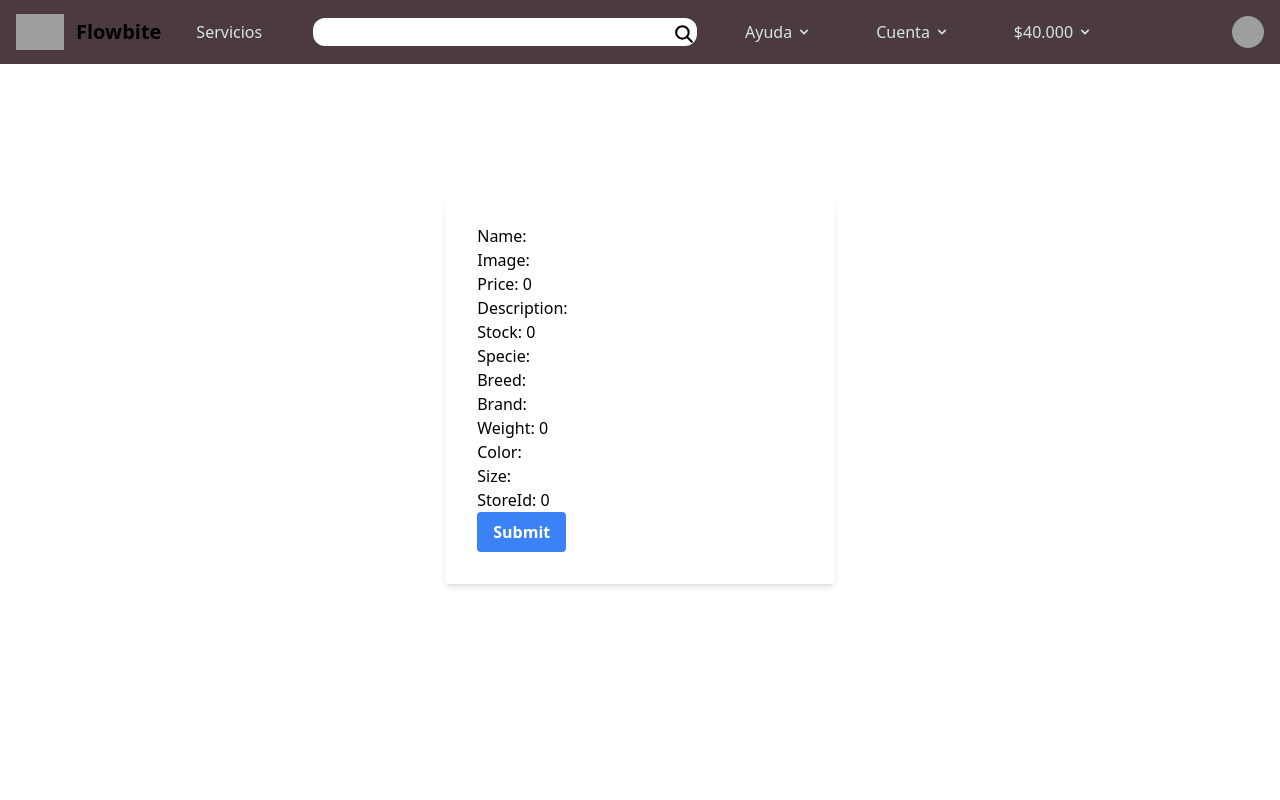
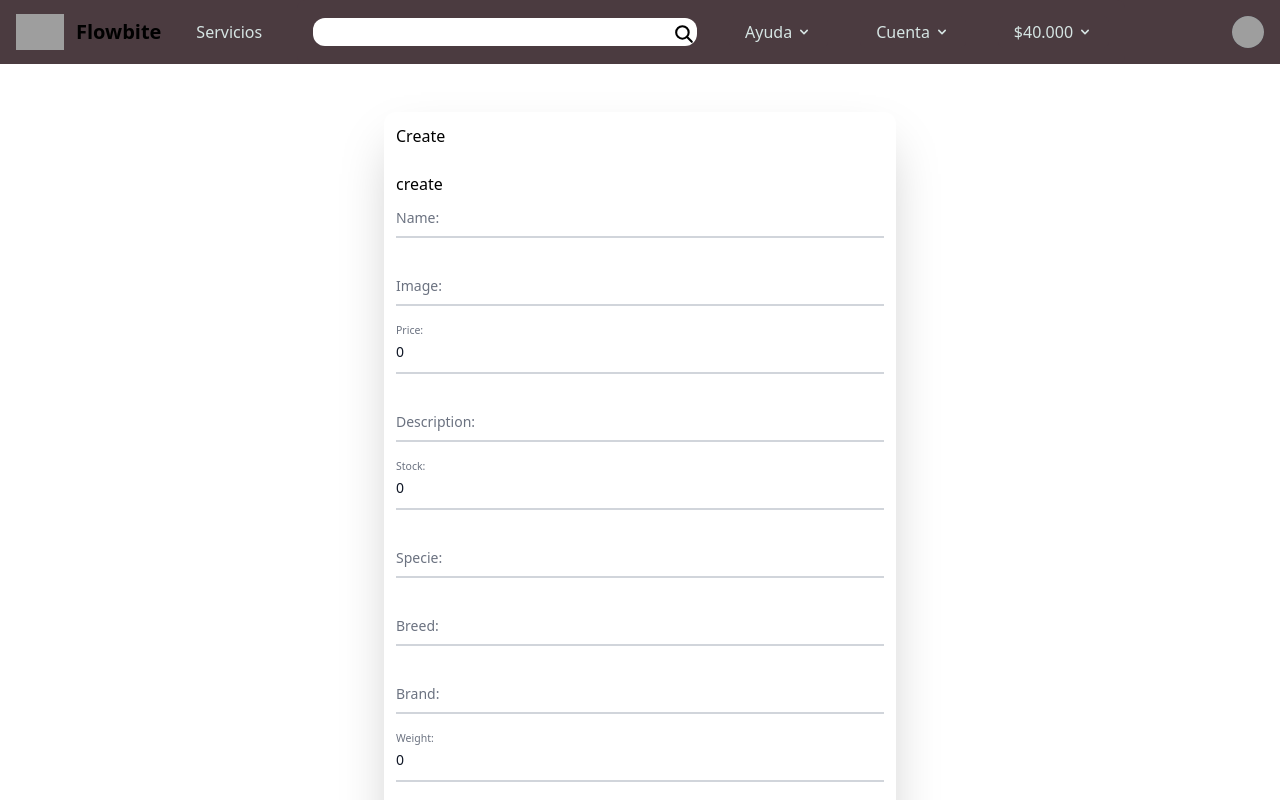
Before and after one commit to PetFriendlyUniverse/Henry-Pf, a React (Vite) app in the folder client/: page /profile/store/create in a window 1280 px wide. Shown: the top 800 px of the page. Built offline with nearby package versions, Linux system fonts and the light colour scheme; grey boxes are pictures that could not be loaded.

Commit message:
style de formproduct

```diff
--- a/client/src/pages/ecommerce/Forms/FormCreateProduct/FormCreateProduct.jsx
+++ b/client/src/pages/ecommerce/Forms/FormCreateProduct/FormCreateProduct.jsx
@@ -1,6 +1,7 @@
 import { useState } from "react";
 import axios from "axios";
 import { validateProductData } from "./Validation/validateProductData";
+import LinkButton from "../../../../components/Button/LinkButton";
 // name,img,price,description,stock,specie,breed,brand,weight,color,size
 
 function FormCreateProduct() {
@@ -54,141 +55,198 @@ function FormCreateProduct() {
   };
 
   return (
-    <div className="flex h-screen items-center justify-center">
+    <div className="flex h-screen justify-center py-28">
       <form
         onSubmit={submitHandler}
-        className="mb-4 rounded bg-white px-8 pt-6 pb-8 shadow-md"
+        className="rounded-xl p-3 shadow-2xl lg:h-[950px] lg:w-2/5"
       >
-        <div>
-          <label>Name: </label>
+        <h3 className="mb-6">Create</h3>
+        <button>create</button>
+        <div className="group relative z-0 mb-6 h-11 w-full">
           <input
             type="text"
             value={form.name}
             name="name"
             onChange={changeHandler}
+            className="peer block w-full appearance-none border-0 border-b-2 border-gray-300 bg-transparent py-2.5 px-0 text-sm text-gray-900  focus:outline-none focus:ring-0 dark:border-gray-600 dark:focus:border-gray-900 "
+            placeholder=" "
+            autoComplete="off"
           />
+          <label className="absolute top-3 -z-10 origin-[0] -translate-y-6 scale-75 transform text-sm text-gray-500 duration-300 peer-placeholder-shown:translate-y-0 peer-placeholder-shown:scale-100 peer-focus:left-0 peer-focus:-translate-y-6 peer-focus:scale-75 peer-focus:font-medium peer-focus:text-gray-900 dark:text-gray-400 peer-focus:dark:text-gray-900">
+            Name:
+          </label>
           {error.name && <span className="text-red-500">{error.name}</span>}
         </div>
-        <div>
-          <label>Image: </label>
+        <div className="group relative z-0 mb-6 h-11 w-full">
           <input
             type="text"
             value={form.img}
             name="img"
             onChange={changeHandler}
+            className="peer block w-full appearance-none border-0 border-b-2 border-gray-300 bg-transparent py-2.5 px-0 text-sm text-gray-900  focus:outline-none focus:ring-0 dark:border-gray-600 dark:focus:border-gray-900 "
+            placeholder=" "
+            autoComplete="off"
           />
+          <label className="absolute top-3 -z-10 origin-[0] -translate-y-6 scale-75 transform text-sm text-gray-500 duration-300 peer-placeholder-shown:translate-y-0 peer-placeholder-shown:scale-100 peer-focus:left-0 peer-focus:-translate-y-6 peer-focus:scale-75 peer-focus:font-medium peer-focus:text-gray-900 dark:text-gray-400 peer-focus:dark:text-gray-900">
+            Image:{" "}
+          </label>
           {error.img && <span className="text-red-500">{error.img}</span>}
         </div>
-        <div>
-          <label>Price: </label>
+        <div className="group relative z-0 mb-6 h-11 w-full">
           <input
             type="text"
             value={form.price}
             name="price"
             onChange={changeHandler}
+            className="peer block w-full appearance-none border-0 border-b-2 border-gray-300 bg-transparent py-2.5 px-0 text-sm text-gray-900  focus:outline-none focus:ring-0 dark:border-gray-600 dark:focus:border-gray-900 "
+            placeholder=" "
+            autoComplete="off"
           />
+          <label className="absolute top-3 -z-10 origin-[0] -translate-y-6 scale-75 transform text-sm text-gray-500 duration-300 peer-placeholder-shown:translate-y-0 peer-placeholder-shown:scale-100 peer-focus:left-0 peer-focus:-translate-y-6 peer-focus:scale-75 peer-focus:font-medium peer-focus:text-gray-900 dark:text-gray-400 peer-focus:dark:text-gray-900">
+            Price:{" "}
+          </label>
           {error.price && <span className="text-red-500">{error.price}</span>}
         </div>
-        <div>
-          <label>Description: </label>
+        <div className="group relative z-0 mb-6 h-11 w-full">
           <input
             type="text"
             value={form.description}
             name="description"
             onChange={changeHandler}
+            className="peer block w-full appearance-none border-0 border-b-2 border-gray-300 bg-transparent py-2.5 px-0 text-sm text-gray-900  focus:outline-none focus:ring-0 dark:border-gray-600 dark:focus:border-gray-900 "
+            placeholder=" "
+            autoComplete="off"
           />
+          <label className="absolute top-3 -z-10 origin-[0] -translate-y-6 scale-75 transform text-sm text-gray-500 duration-300 peer-placeholder-shown:translate-y-0 peer-placeholder-shown:scale-100 peer-focus:left-0 peer-focus:-translate-y-6 peer-focus:scale-75 peer-focus:font-medium peer-focus:text-gray-900 dark:text-gray-400 peer-focus:dark:text-gray-900">
+            Description:{" "}
+          </label>
           {error.description && (
             <span className="text-red-500">{error.description}</span>
           )}
         </div>
-        <div>
-          <label>Stock: </label>
+        <div className="group relative z-0 mb-6 h-11 w-full">
           <input
             type="number"
             value={form.stock}
             name="stock"
             onChange={changeHandler}
+            className="peer block w-full appearance-none border-0 border-b-2 border-gray-300 bg-transparent py-2.5 px-0 text-sm text-gray-900  focus:outline-none focus:ring-0 dark:border-gray-600 dark:focus:border-gray-900 "
+            placeholder=" "
+            autoComplete="off"
           />
+          <label className="absolute top-3 -z-10 origin-[0] -translate-y-6 scale-75 transform text-sm text-gray-500 duration-300 peer-placeholder-shown:translate-y-0 peer-placeholder-shown:scale-100 peer-focus:left-0 peer-focus:-translate-y-6 peer-focus:scale-75 peer-focus:font-medium peer-focus:text-gray-900 dark:text-gray-400 peer-focus:dark:text-gray-900">
+            Stock:{" "}
+          </label>
           {error.stock && <span className="text-red-500">{error.stock}</span>}
         </div>
-        <div>
-          <label>Specie: </label>
+        <div className="group relative z-0 mb-6 h-11 w-full">
           <input
             type="text"
             value={form.specie}
             name="specie"
             onChange={changeHandler}
+            className="peer block w-full appearance-none border-0 border-b-2 border-gray-300 bg-transparent py-2.5 px-0 text-sm text-gray-900  focus:outline-none focus:ring-0 dark:border-gray-600 dark:focus:border-gray-900 "
+            placeholder=" "
+            autoComplete="off"
           />
+          <label className="absolute top-3 -z-10 origin-[0] -translate-y-6 scale-75 transform text-sm text-gray-500 duration-300 peer-placeholder-shown:translate-y-0 peer-placeholder-shown:scale-100 peer-focus:left-0 peer-focus:-translate-y-6 peer-focus:scale-75 peer-focus:font-medium peer-focus:text-gray-900 dark:text-gray-400 peer-focus:dark:text-gray-900">
+            Specie:{" "}
+          </label>
           {error.specie && <span className="text-red-500">{error.specie}</span>}
         </div>
-        <div>
-          <label>Breed: </label>
+        <div className="group relative z-0 mb-6 h-11 w-full">
           <input
             type="text"
             value={form.breed}
             name="breed"
             onChange={changeHandler}
+            className="peer block w-full appearance-none border-0 border-b-2 border-gray-300 bg-transparent py-2.5 px-0 text-sm text-gray-900  focus:outline-none focus:ring-0 dark:border-gray-600 dark:focus:border-gray-900 "
+            placeholder=" "
+            autoComplete="off"
           />
+          <label className="absolute top-3 -z-10 origin-[0] -translate-y-6 scale-75 transform text-sm text-gray-500 duration-300 peer-placeholder-shown:translate-y-0 peer-placeholder-shown:scale-100 peer-focus:left-0 peer-focus:-translate-y-6 peer-focus:scale-75 peer-focus:font-medium peer-focus:text-gray-900 dark:text-gray-400 peer-focus:dark:text-gray-900">
+            Breed:{" "}
+          </label>
           {error.breed && <span className="text-red-500">{error.breed}</span>}
         </div>
-        <div>
-          <label>Brand: </label>
+        <div className="group relative z-0 mb-6 h-11 w-full">
           <input
             type="text"
             value={form.brand}
             name="brand"
             onChange={changeHandler}
+            className="peer block w-full appearance-none border-0 border-b-2 border-gray-300 bg-transparent py-2.5 px-0 text-sm text-gray-900  focus:outline-none focus:ring-0 dark:border-gray-600 dark:focus:border-gray-900 "
+            placeholder=" "
+            autoComplete="off"
           />
+          <label className="absolute top-3 -z-10 origin-[0] -translate-y-6 scale-75 transform text-sm text-gray-500 duration-300 peer-placeholder-shown:translate-y-0 peer-placeholder-shown:scale-100 peer-focus:left-0 peer-focus:-translate-y-6 peer-focus:scale-75 peer-focus:font-medium peer-focus:text-gray-900 dark:text-gray-400 peer-focus:dark:text-gray-900">
+            Brand:{" "}
+          </label>
           {error.brand && <span className="text-red-500">{error.brand}</span>}
         </div>
-        <div>
-          <label>Weight: </label>
+        <div className="group relative z-0 mb-6 h-11 w-full">
           <input
             type="text"
             value={form.weight}
             name="weight"
             onChange={changeHandler}
+            className="peer block w-full appearance-none border-0 border-b-2 border-gray-300 bg-transparent py-2.5 px-0 text-sm text-gray-900  focus:outline-none focus:ring-0 dark:border-gray-600 dark:focus:border-gray-900 "
+            placeholder=" "
+            autoComplete="off"
           />
+          <label className="absolute top-3 -z-10 origin-[0] -translate-y-6 scale-75 transform text-sm text-gray-500 duration-300 peer-placeholder-shown:translate-y-0 peer-placeholder-shown:scale-100 peer-focus:left-0 peer-focus:-translate-y-6 peer-focus:scale-75 peer-focus:font-medium peer-focus:text-gray-900 dark:text-gray-400 peer-focus:dark:text-gray-900">
+            Weight:{" "}
+          </label>
           {error.weight && <span className="text-red-500">{error.weight}</span>}
         </div>
-        <div>
-          <label>Color: </label>
+        <div className="group relative z-0 mb-6 h-11 w-full">
           <input
             type="text"
             value={form.color}
             name="color"
             onChange={changeHandler}
+            className="peer block w-full appearance-none border-0 border-b-2 border-gray-300 bg-transparent py-2.5 px-0 text-sm text-gray-900  focus:outline-none focus:ring-0 dark:border-gray-600 dark:focus:border-gray-900 "
+            placeholder=" "
+            autoComplete="off"
           />
+          <label className="absolute top-3 -z-10 origin-[0] -translate-y-6 scale-75 transform text-sm text-gray-500 duration-300 peer-placeholder-shown:translate-y-0 peer-placeholder-shown:scale-100 peer-focus:left-0 peer-focus:-translate-y-6 peer-focus:scale-75 peer-focus:font-medium peer-focus:text-gray-900 dark:text-gray-400 peer-focus:dark:text-gray-900">
+            Color:{" "}
+          </label>
           {error.color && <span className="text-red-500">{error.color}</span>}
         </div>
-        <div>
-          <label>Size: </label>
+        <div className="group relative z-0 mb-6 h-11 w-full">
           <input
             type="text"
             value={form.size}
             name="size"
             onChange={changeHandler}
+            className="peer block w-full appearance-none border-0 border-b-2 border-gray-300 bg-transparent py-2.5 px-0 text-sm text-gray-900  focus:outline-none focus:ring-0 dark:border-gray-600 dark:focus:border-gray-900 "
+            placeholder=" "
+            autoComplete="off"
           />
+          <label className="absolute top-3 -z-10 origin-[0] -translate-y-6 scale-75 transform text-sm text-gray-500 duration-300 peer-placeholder-shown:translate-y-0 peer-placeholder-shown:scale-100 peer-focus:left-0 peer-focus:-translate-y-6 peer-focus:scale-75 peer-focus:font-medium peer-focus:text-gray-900 dark:text-gray-400 peer-focus:dark:text-gray-900">
+            Size:{" "}
+          </label>
           {error.size && <span className="text-red-500">{error.size}</span>}
         </div>
-        <div>
-          <label>StoreId: </label>
+        <div className="group relative z-0 mb-6 h-11 w-full">
           <input
             type="number"
             value={form.storeId}
             name="storeId"
             onChange={changeHandler}
+            className="peer block w-full appearance-none border-0 border-b-2 border-gray-300 bg-transparent py-2.5 px-0 text-sm text-gray-900  focus:outline-none focus:ring-0 dark:border-gray-600 dark:focus:border-gray-900 "
+            placeholder=" "
+            autoComplete="off"
           />
+          <label className="absolute top-3 -z-10 origin-[0] -translate-y-6 scale-75 transform text-sm text-gray-500 duration-300 peer-placeholder-shown:translate-y-0 peer-placeholder-shown:scale-100 peer-focus:left-0 peer-focus:-translate-y-6 peer-focus:scale-75 peer-focus:font-medium peer-focus:text-gray-900 dark:text-gray-400 peer-focus:dark:text-gray-900">
+            StoreId:{" "}
+          </label>
           {error.storeId && (
             <span className="text-red-500">{error.storeId}</span>
           )}
         </div>
-        <button
-          type="submit"
-          className="focus:shadow-outline rounded bg-blue-500 py-2 px-4 font-bold text-white hover:bg-blue-700 focus:outline-none"
-        >
-          Submit
-        </button>
+        <LinkButton component={"Create"} />
       </form>
     </div>
   );
```
